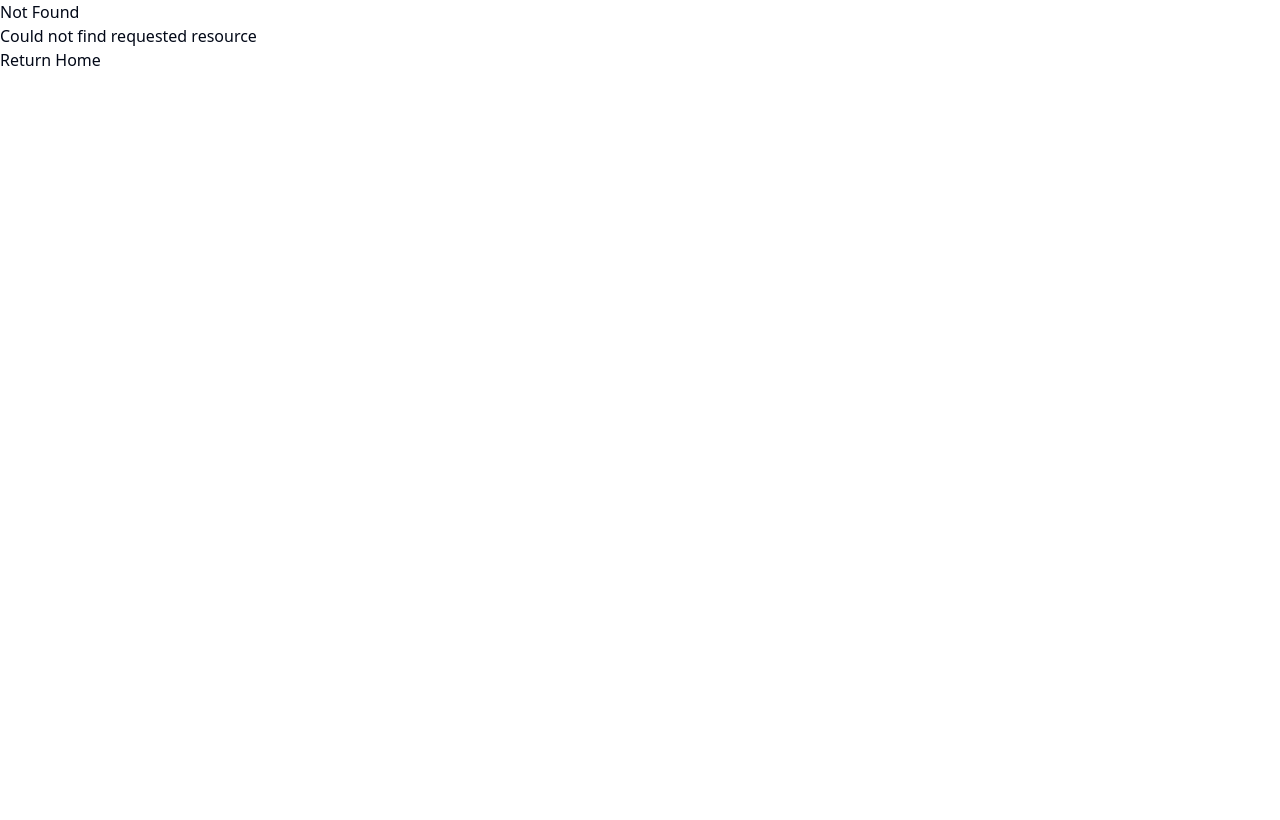
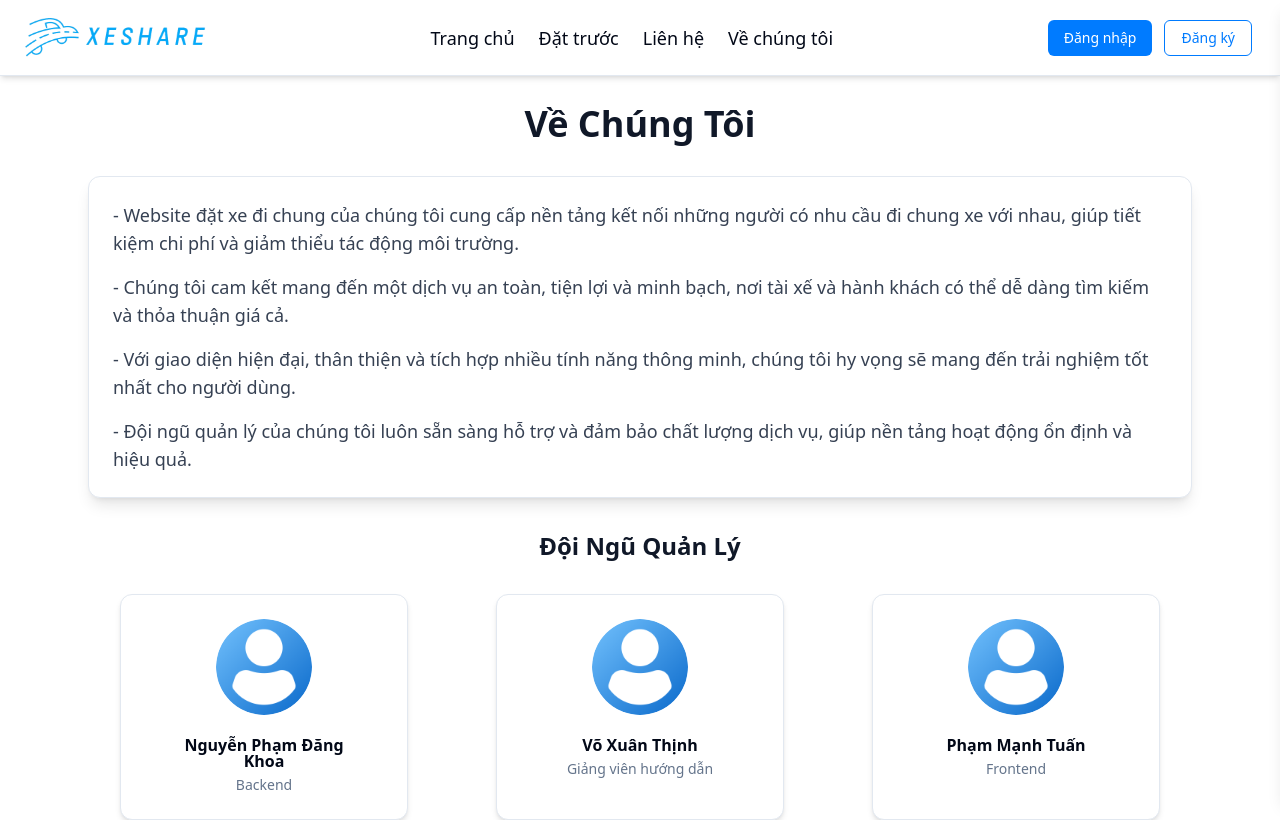
Before and after one commit to nguyenphamdangkhoa2003/xe-share_client, a Next.js app: page /about in a window 1280 px wide. Before the commit this address had no page. Shown: the top 820 px of the page. Built offline with nearby package versions, Linux system fonts and the light colour scheme; no server answers.

Commit message:
style: Thêm giao diện contact,about

```diff
--- /dev/null
+++ b/app/(public)/(home)/about/page.tsx
@@ -0,0 +1,60 @@
+'use client';
+
+import {
+  Card,
+  CardHeader,
+  CardTitle,
+  CardDescription,
+  CardContent,
+} from "@/components/ui/card";
+
+const teamMembers = [
+  { name: "Nguyễn Phạm Đăng Khoa", role: "Backend", image: "/images/avatar.png" },
+  { name: "Võ Xuân Thịnh", role: "Giảng viên hướng dẫn", image: "/images/avatar.png" },
+  { name: "Phạm Mạnh Tuấn", role: "Frontend", image: "/images/avatar.png" },
+];
+
+export default function AboutPage() {
+  return (
+    <div className="max-w-6xl mx-auto pb-8 pt-16 px-6">
+      <h2 className="text-4xl font-bold text-center text-gray-900 mb-8">
+        Về Chúng Tôi
+      </h2>
+      <Card className="bg-white shadow-lg">
+        <CardContent className="text-lg text-gray-700 space-y-4">
+          <p>
+            - Website đặt xe đi chung của chúng tôi cung cấp nền tảng kết nối những người có nhu cầu đi chung xe với nhau, giúp tiết kiệm chi phí và giảm thiểu tác động môi trường.
+          </p>
+          <p>
+            - Chúng tôi cam kết mang đến một dịch vụ an toàn, tiện lợi và minh bạch, nơi tài xế và hành khách có thể dễ dàng tìm kiếm và thỏa thuận giá cả.
+          </p>
+          <p>
+            - Với giao diện hiện đại, thân thiện và tích hợp nhiều tính năng thông minh, chúng tôi hy vọng sẽ mang đến trải nghiệm tốt nhất cho người dùng.
+          </p>
+          <p>
+            - Đội ngũ quản lý của chúng tôi luôn sẵn sàng hỗ trợ và đảm bảo chất lượng dịch vụ, giúp nền tảng hoạt động ổn định và hiệu quả.
+          </p>
+        </CardContent>
+      </Card>
+
+      <h3 className="text-2xl font-semibold text-center text-gray-900 my-8">
+        Đội Ngũ Quản Lý
+      </h3>
+      <div className="grid grid-cols-1 sm:grid-cols-2 md:grid-cols-3 gap-6 justify-center">
+        {teamMembers.map((member, index) => (
+          <Card key={index} className="bg-white shadow-md text-center p-6 w-72 mx-auto">
+            <CardHeader>
+              <img
+                src={member.image}
+                alt={member.name}
+                className="w-24 h-24 mx-auto rounded-full mb-4"
+              />
+              <CardTitle>{member.name}</CardTitle>
+              <CardDescription>{member.role}</CardDescription>
+            </CardHeader>
+          </Card>
+        ))}
+      </div>
+    </div>
+  );
+}
--- /dev/null
+++ b/app/(public)/(home)/contact/page.tsx
@@ -0,0 +1,54 @@
+'use client';
+
+import { FaPhone, FaEnvelope, FaMapMarkerAlt } from "react-icons/fa";
+import { Input } from "@/components/ui/input";
+import { Button } from "@/components/ui/button";
+
+export default function ContactPage() {
+  return (
+    <div className="max-w-4xl mx-auto pb-8 pt-16 px-4 ">
+      <h2 className="text-3xl font-bold text-center text-gray-900 mb-6">
+        Liên hệ với chúng tôi
+      </h2>
+      <div className="flex flex-col md:flex-row gap-6">
+        {/* Form liên hệ */}
+        <div className="flex-1 bg-white p-6 rounded-lg shadow-md">
+          <h3 className="text-lg font-semibold mb-4">Gửi tin nhắn</h3>
+          <Input type="text" placeholder="Họ tên" className="mb-3" />
+          <Input type="email" placeholder="Email" className="mb-3" />
+          <Input type="tel" placeholder="Số điện thoại" className="mb-3" />
+          <textarea
+            placeholder="Nội dung"
+            rows="4"
+            className="w-full p-2 border rounded mb-3"
+          ></textarea>
+          <Button variant='login' className="w-full">
+            Gửi tin nhắn
+          </Button>
+        </div>
+
+        {/* Thông tin liên hệ */}
+        <div className="flex-1 bg-white p-6 rounded-lg shadow-md">
+          <h3 className="text-lg font-semibold mb-4">Thông tin liên hệ</h3>
+          <div className="flex items-center gap-2 mb-2">
+            <FaPhone className="text-blue-600" /> <span>+84 123 456 789</span>
+          </div>
+          <div className="flex items-center gap-2 mb-2">
+            <FaEnvelope className="text-blue-600" /> <span>contact@datxedichung.com</span>
+          </div>
+          <div className="flex items-center gap-2 mb-4">
+            <FaMapMarkerAlt className="text-blue-600" />
+            <span>180 Cao Lỗ, Quận 8, TP.HCM</span>
+          </div>
+          <iframe
+            src="https://www.google.com/maps/embed?pb=!1m18!1m12!1m3!1d931.5009782495014!2d106.67757112093423!3d10.73754469926743!2m3!1f0!2f0!3f0!3m2!1i1024!2i768!4f13.1!3m3!1m2!1s0x31752fad3fb62a95%3A0xa9576c84a879d1fe!2zMTgwIENhbyBM4buXLCBQaMaw4budbmcgNCwgUXXhuq1uIDgsIEjhu5MgQ2jDrSBNaW5oIDcwMDAwLCBWaWV0bmFt!5e1!3m2!1sen!2s!4v1743319627540!5m2!1sen!2s"
+            width="100%"
+            height="250"
+            className="border rounded-lg"
+            loading="lazy"
+          ></iframe>
+        </div>
+      </div>
+    </div>
+  );
+}
--- a/app/(public)/(home)/layout.tsx
+++ b/app/(public)/(home)/layout.tsx
@@ -10,7 +10,7 @@ function Homelayout({
     return (
         <div>
             <Navbar />
-            <main className="flex-grow">{children}</main>
+            <main className="flex-grow mt-10">{children}</main>
             <Footer />
         </div>
     );
--- a/components/Footer.tsx
+++ b/components/Footer.tsx
@@ -26,7 +26,7 @@ export default function Footer() {
           <h3 className="text-lg font-semibold text-blue-600">Liên hệ</h3>
           <p className="text-gray-600 mt-2">SĐT: 1234567890</p>
           <p className="text-gray-600">Email: company@email.com</p>
-          <p className="text-gray-600">Địa chỉ: 100 Smart Street, LA, USA</p>
+          <p className="text-gray-600">Địa chỉ: 180 Cao Lỗ, Q.8, TP.HCM</p>
 
           {/* Social Icons */}
           <div className="flex gap-3 mt-3">
```
Also changed, not shown: components/ui/button.tsx (line endings or trailing spaces), public/images/avatar.png (added).
